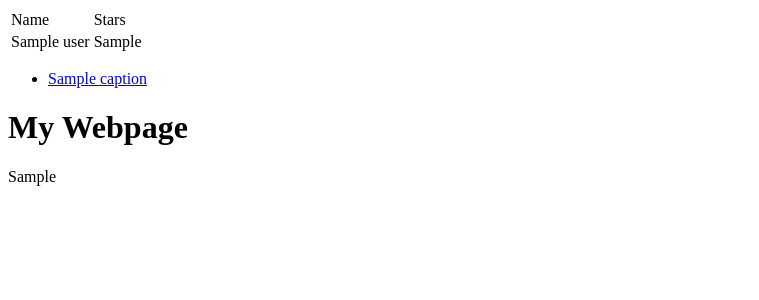
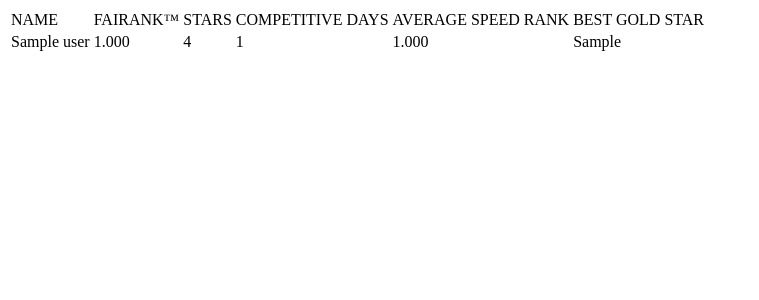
Before and after one commit to quasipedia/fairank, a Flask app: template templates/home.html.jinja in a window 1280 px wide. Shown: the top 300 px of the page, without its empty margins (0-759 px from the left). Run offline with Flask 2, Linux system fonts and the light colour scheme; the template is opened without the code that fills it: most values are stand-ins (such as "Sample title", 1, 10 or a date in 2020).

Commit message:
First working version

```diff
--- a/main.py
+++ b/main.py
@@ -1,9 +1,12 @@
-from flask import Flask
+from flask import Flask, render_template
 
 import time
 import requests
 import json
 import os
+from collections import defaultdict
+from itertools import chain
+import statistics
 
 app = Flask(__name__)
 
@@ -18,17 +21,74 @@ def get_data():
             response = requests.get(api_url, cookies={'session': f.readline().strip()})
             with open(data_file, 'w') as f:
                 json.dump(response.json(), f)
-            last_update_time = time.time()
-            API_DATA = response.json()
     with open(data_file) as f:
         return json.load(f)
 
 
-def filter_data(data):
-    ppl = get_data()['members']
+class User:
 
+    COMPETITION_START = 1638334800  # Midnight UTC-5 of 01.12.2021
+    POSITIONAL_SUFFIXES = {1: 'st', 2: 'nd', 3: 'rd'}
+
+    def __init__(self, data):
+        self.__original_data = data
+        self.name = data['name'] or 'User #' + data['id']
+        self.stars = data['stars']
+        self.timestamps = defaultdict(lambda: {1: None, 2: None})
+        self.gold_star_within_day = set()
+        self.ranks = defaultdict(lambda : {1: 0, 2: 0})
+        self.fair_rank = 0
+        self.gold_record = {'day': None, 'rank': None, 'time': None}
+        self._process_timestamps(data['completion_day_level'])
+
+    def _process_timestamps(self, original):
+        for k, v in original.items():
+            for day in '12':
+                if day in v:
+                    timestamp = v[day]['get_star_ts']
+                    self.timestamps[int(k)][int(day)] = timestamp
+                    if day == '2' and timestamp < self.COMPETITION_START + int(k) * 86400:
+                        self.gold_star_within_day.add(int(k))
+
+    @property
+    def gold_sentence(self):
+        if self.gold_record['day'] is None:
+            return 'n/a'
+        rank = self.gold_record['rank']
+        position = '{}{}'.format(rank, self.POSITIONAL_SUFFIXES[rank] if rank in self.POSITIONAL_SUFFIXES else 'th')
+        formatted_time = time.strftime('%Hh%Mm%Ss', time.gmtime(self.gold_record['time']))
+        return '{} on day {} in {}'.format(position, self.gold_record['day'], formatted_time)
+
+
+def rank_users(users):
+    """See README.md for a description for the rationale and algorithm of the ranking system."""
+    for day in range(1, 26):
+        participants = list(filter(lambda u: day in u.gold_star_within_day, users))
+        for star in '12':
+            participants.sort(key=lambda u: u.timestamps[day][int(star)])
+            for rank, user in enumerate(participants):
+                user.ranks[day][int(star)] = 1 - float(rank) / len(participants)
+                rank += 1  # Human positional :)
+                if star == '1':
+                    continue  # The gold record is only calculated for gold stars
+                if user.gold_record['rank'] is None or rank <= user.gold_record['rank']:
+                    new_time = user.timestamps[day][2] - (user.COMPETITION_START + 86400 * (day - 1))
+                    if not (rank == user.gold_record['rank'] and new_time > user.gold_record['time']):
+                        user.gold_record = {'day': day, 'rank': rank, 'time': new_time}
+    for user in users:
+        try:
+            speeds = list(chain.from_iterable([r.values() for r in user.ranks.values()]))
+            speeds.extend([0] * max(0, 15 - len(speeds)))  # If there are less than 15 data points assume speeds = 0
+            avg_rank = statistics.mean(speeds)
+        except statistics.StatisticsError:
+            avg_rank = 0.0
+        user.avg_rank = avg_rank
+        user.fair_rank = 1.5 * user.stars + 0.3 * len(user.gold_star_within_day) + 10 * user.avg_rank
 
 
 @app.route("/")
 def stats():
-    return "<p>{}</p>".format(get_data())
+    users = [User(u) for u in get_data()['members'].values()]
+    rank_users(users)
+    users.sort(key=lambda u: u.fair_rank, reverse=True)
+    return render_template('home.html.jinja', users=users)
--- a/templates/home.html.jinja
+++ b/templates/home.html.jinja
@@ -6,25 +6,25 @@
 <body>
     <table>
         <thead>
-        <td>Name</td><td>Stars</td>
+            <td>NAME</td>
+            <td>FAIRANK™</td>
+            <td>STARS</td>
+            <td>COMPETITIVE DAYS</td>
+            <td>AVERAGE SPEED RANK</td>
+            <td>BEST GOLD STAR</td>
         </thead>
         <tbody>
             {%- for user in users %}
             <tr>
-                <td>{{ user.name }}</td><td>{{ user.start_day }}</td>
+                <td>{{ user.name }}</td>
+                <td>{{ "%03.3f" | format(user.fair_rank) }}</td>
+                <td>{{ user.stars }}</td>
+                <td>{{ user.gold_star_within_day | length }}</td>
+                <td>{{ "%03.3f" | format(user.avg_rank) }}</td>
+                <td>{{ user.gold_sentence }}</td>
             </tr>
             {%- endfor %}
         </tbody>
     </table>
-    <ul id="navigation">
-    {% for item in navigation %}
-        <li><a href="{{ item.href }}">{{ item.caption }}</a></li>
-    {% endfor %}
-    </ul>
-
-    <h1>My Webpage</h1>
-    {{ a_variable }}
-
-    {# a comment #}
 </body>
 </html>
```
